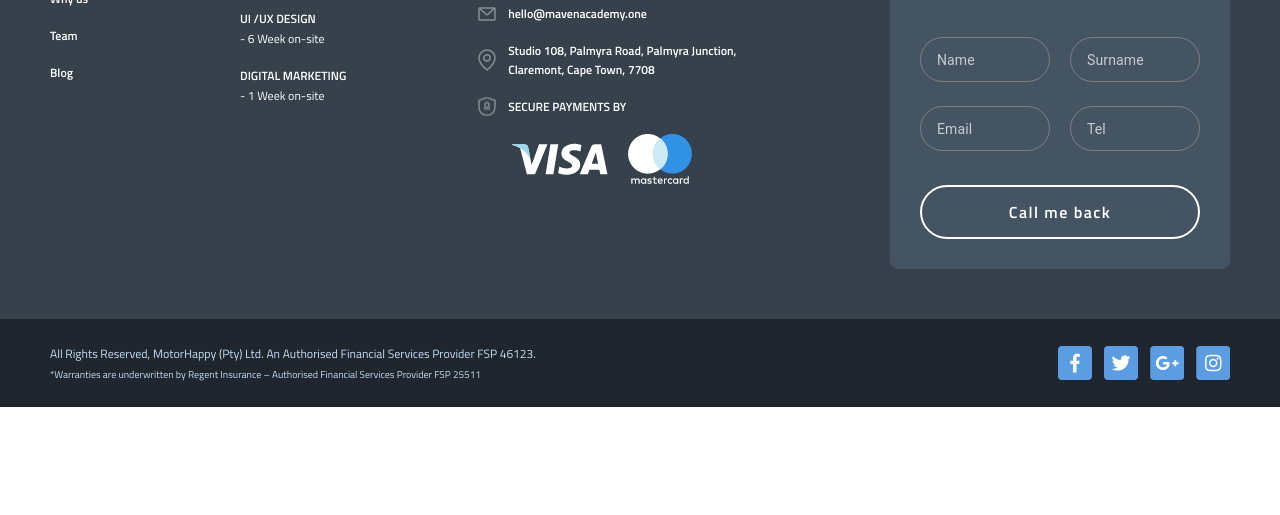
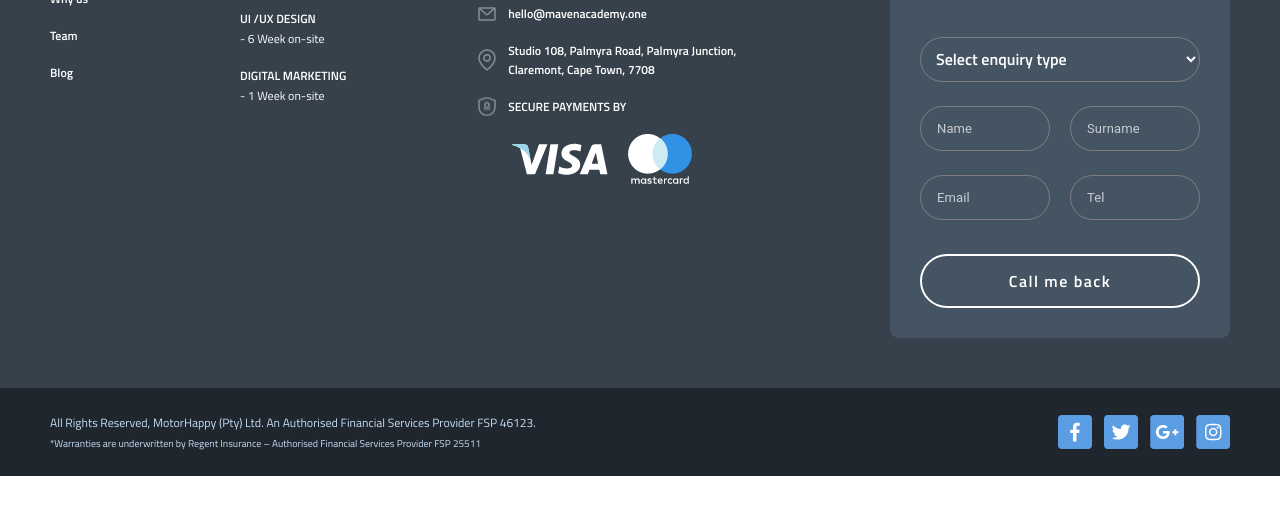
Before and after one commit to WebOlegFedorov/Alumni, a website built with webpack: page index.html in a window 1280 px wide. Shown: the part 247-762 px from the top of the page. Built offline with Linux system fonts and the light colour scheme.

Commit message:
finish footer destop version

```diff
--- a/app.js
+++ b/app.js
@@ -37,7 +37,10 @@ window.onload = function() {
     }
 
     if($('div').hasClass('mdc-text-field')) { /* Check if current page contains inputs*/
-        const textField = new MDCTextField(document.querySelector('.mdc-text-field'));
+        const textField1 = new MDCTextField(document.querySelector('.mdc-text-field1'));
+        const textField2 = new MDCTextField(document.querySelector('.mdc-text-field2'));
+        const textField3 = new MDCTextField(document.querySelector('.mdc-text-field3'));
+        const textField4 = new MDCTextField(document.querySelector('.mdc-text-field4'));
     }
 
 
--- a/app.scss
+++ b/app.scss
@@ -718,14 +718,38 @@ footer {
       }
       .mdc-floating-label {
         top: 13px !important;
+        font-size: 13px !important;
+        &--float-above {
+          top: 10px !important;
+        }
       }
       &:not(.mdc-text-field--disabled) .mdc-text-field__input {
         color: #fff;
       }
+      &__input {
+        padding: 20px 0 20px 0;
+        align-self: center;
+      }
     }
   }
 }
-
+.footer-top-select .selectBox {
+  width: 100%;
+  border-radius: 23px;
+  height: 45px;
+  background: transparent;
+  color: #fff !important;
+  border: 1px solid rgba(155, 143, 143, 0.7) !important;
+  margin-bottom: 24px;
+  outline: none;
+  padding-left: 11px;
+  font-family: 'Titillium Web', sans-serif !important;
+  font-size: 16px;
+  font-weight: 600;
+  option {
+    background: #455463;
+  }
+}
 
 .payment-types {
   display: flex;
--- a/index.html
+++ b/index.html
@@ -74,21 +74,28 @@
                         <p>Get in touch </p>
                         <p>We're here to help.</p>
                     </div>
-
+                    <div class="footer-top-select">
+                        <select class="selectBox">
+                            <option>Select enquiry type</option>
+                            <option>Option 1</option>
+                            <option>Option 2</option>
+                            <option>Option 3</option>
+                        </select>
+                    </div>
                     <div class="footer-form--inputs-wrapper">
-                        <div class="mdc-text-field">
+                        <div class="mdc-text-field mdc-text-field1">
                             <input type="text" id="my-text-field" class="mdc-text-field__input">
                             <label class="mdc-floating-label" for="my-text-field">Name</label>
                         </div>
-                        <div class="mdc-text-field">
+                        <div class="mdc-text-field mdc-text-field2">
                             <input type="text" id="my-text-field" class="mdc-text-field__input">
                             <label class="mdc-floating-label" for="my-text-field">Surname</label>
                         </div>
-                        <div class="mdc-text-field">
+                        <div class="mdc-text-field mdc-text-field3">
                             <input type="text" id="my-text-field" class="mdc-text-field__input">
                             <label class="mdc-floating-label" for="my-text-field">Email</label>
                         </div>
-                        <div class="mdc-text-field">
+                        <div class="mdc-text-field mdc-text-field4">
                             <input type="text" id="my-text-field" class="mdc-text-field__input">
                             <label class="mdc-floating-label" for="my-text-field">Tel</label>
                         </div>
```
Also changed, not shown: dist/bundle.css, dist/main.js.
